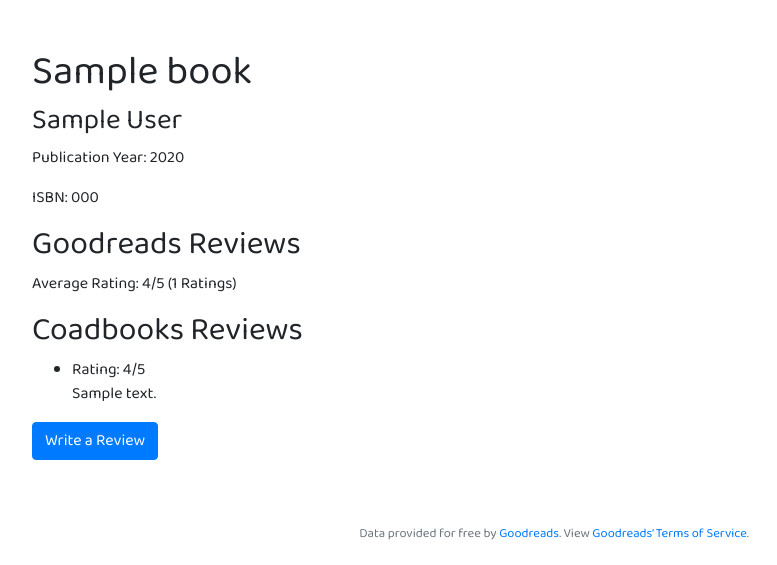
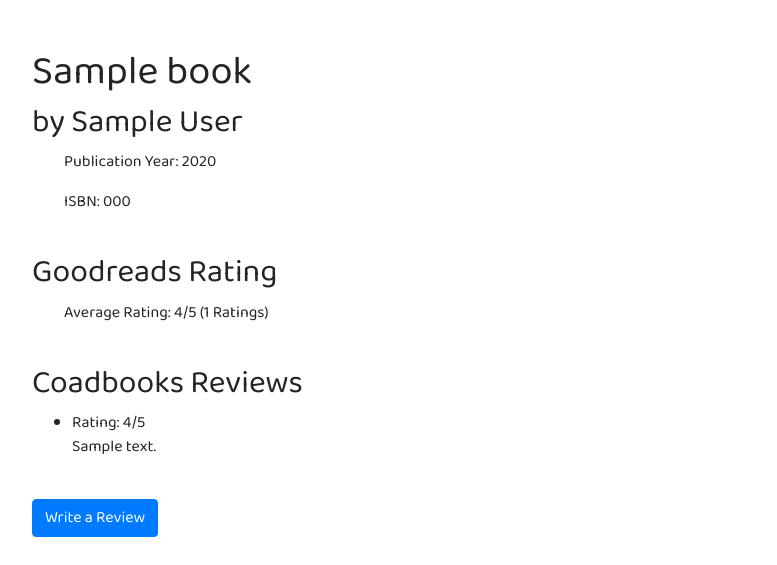
Before and after one commit to alecoad/project1-books, a Flask app: template templates/book.html in a window 1280 px wide. Shown: the part 66-631 px from the top of the page, without its empty margins (86-863 px from the left). Run offline with Flask 2, Linux system fonts and the light colour scheme; the visitor is signed in with stand-in values (Sample User, id 1); the template is opened without the code that fills it: most values are stand-ins (such as "Sample title", 1, 10 or a date in 2020); some libraries are stand-ins or nearby versions; some web fonts are replaced.

Commit message:
Book page sytling

```diff
--- a/static/styles.css
+++ b/static/styles.css
@@ -39,13 +39,15 @@ main img {
     /* constrain images on small screens */
     max-width: 100%;
 }
-
 table {
     text-align: left;
 }
+p {
+    text-indent: 2em;
+}
 
 /* ----- Index Styles ----- */
-h1 span {
+h1 span #logo {
     font-family: "Liu Jian Mao Cao", cursive;
     font-size: 3rem;
 }
@@ -55,3 +57,5 @@ h1 .blue {
 h1 .green {
     color: #2e944b;
 }
+
+/* ----- Book Styles ----- */
--- a/templates/book.html
+++ b/templates/book.html
@@ -7,14 +7,17 @@
 {% block main %}
 
     <h1>{{ book.title }}</h1>
-    <h3>{{ book.author }}</h3>
+    <h2>by {{ book.author }}</h2>
 
     <p>Publication Year: {{ book.year }}</p>
     <p>ISBN: {{ book.isbn }}</p>
 
-    <h2>Goodreads Reviews</h2>
+    <br>
 
+    <h2>Goodreads Rating</h2>
     <p>Average Rating: {{ data["average_rating"] }}/5    ({{ data["work_ratings_count"] }} Ratings)</p>
+
+    <br>
 
     <h2>Coadbooks Reviews</h2>
 
@@ -26,6 +29,8 @@
         <p>No reviews yet!</p>
     {% endfor %}
 
+    <br>
+
     <form action="{{ url_for('review', book_id=book.id) }}" method="get">
 
         <div class="form-group">
--- a/templates/index.html
+++ b/templates/index.html
@@ -5,7 +5,7 @@
 {% endblock %}
 
 {% block main %}
-    <h1>Welcome to <span class="blue">COAD</span><span class="green">BOOKS</span>!</h1>
+    <h1>Welcome to <span class="blue" id="logo">COAD</span><span class="green" id="logo">BOOKS</span>!</h1>
     <h2>Search for a book below.</h2>
 
     <form action="{{ url_for('search') }}" method="post">
```
